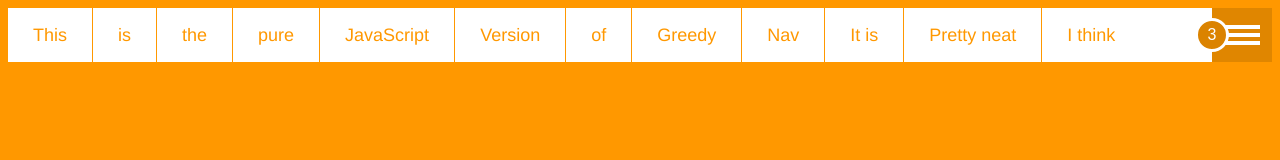
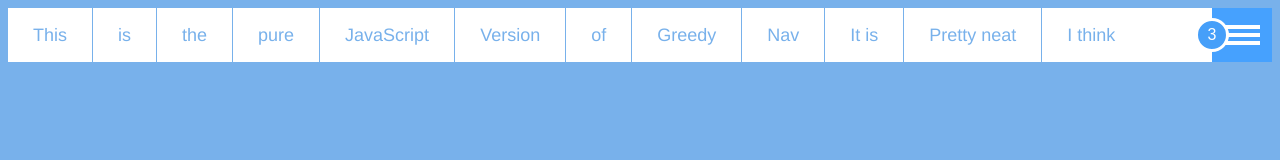
Before and after one commit to tiberiualex/Greedy-Pure, a website: page index.html in a window 1280 px wide. Drawn offline with Linux system fonts and the light colour scheme.

Commit message:
Change main colour

```diff
--- a/index.html
+++ b/index.html
@@ -8,7 +8,7 @@
   <link rel="stylesheet" type="text/css" href="styles/greedy.css">
   <style>
     body {
-      background-color: #ff9800;
+      background-color: #78b1eb;
     }
   </style>
 </head>
--- a/styles/greedy.scss
+++ b/styles/greedy.scss
@@ -1,6 +1,6 @@
 /* Menu settings */
 $bg-color: #fff;
-$text-color: #ff9800;
+$text-color: #78b1eb;
 $text-size: 18px;
 
 /* The main container */
@@ -28,11 +28,6 @@ $text-size: 18px;
     &:first-of-type {
       position: relative;
       display: flex;
-
-      /* Displaying the menu items on the same line */
-      li {
-
-      }
     }
   }
 
```
Also changed, not shown: styles/greedy.css.
